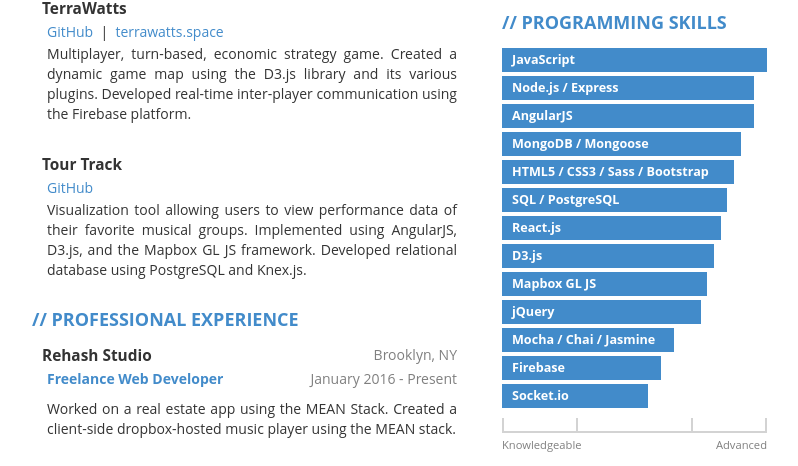
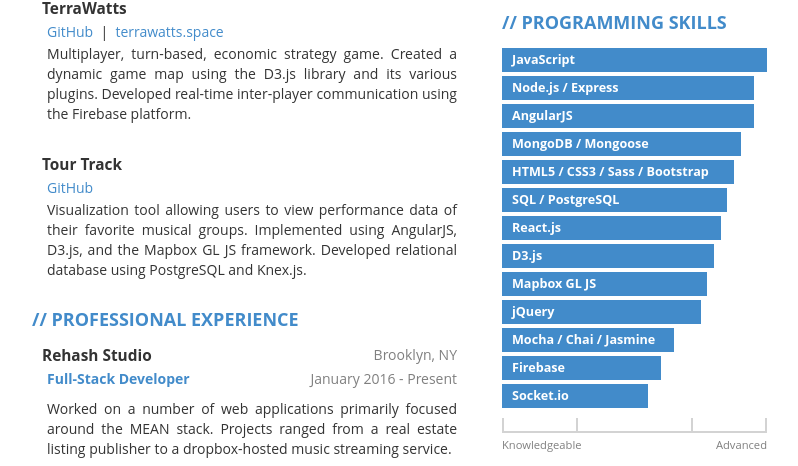
Before and after one commit to lmartins91/lmartins91.github.io, a plain HTML site: page index.html in a window 1280 px wide. Shown: the part 301-767 px from the top of the page, without its empty margins (233-1031 px from the left). Drawn offline with nearby package versions, Linux system fonts and the light colour scheme.

Commit message:
Updated info

```diff
--- a/index.html
+++ b/index.html
@@ -62,10 +62,10 @@
                 <span class='pull-right'>Brooklyn, NY</span>
               </div>
               <div class='position'>
-                <strong>Freelance Web Developer</strong>
+                <strong>Full-Stack Developer</strong>
                 <span class='pull-right'>January 2016 - Present</span>
               </div>
-              <p class='description'>Worked on a real estate app using the MEAN Stack. Created a client-side dropbox-hosted music player using the MEAN stack.</p>
+              <p class='description'>Worked on a number of web applications primarily focused around the MEAN stack. Projects ranged from a real estate listing publisher to a dropbox-hosted music streaming service. </p>
             </li>
             <li>
               <div>
--- a/scss/index.scss
+++ b/scss/index.scss
@@ -9,7 +9,7 @@
 
 .container {
   max-width: 810px;
-  margin-bottom: 51px;
+  padding-bottom: 50px;
 }
 
 * { font-family: 'Open Sans', Arial, Tahoma; }
```
Also changed, not shown: index.css, 1 other file.
